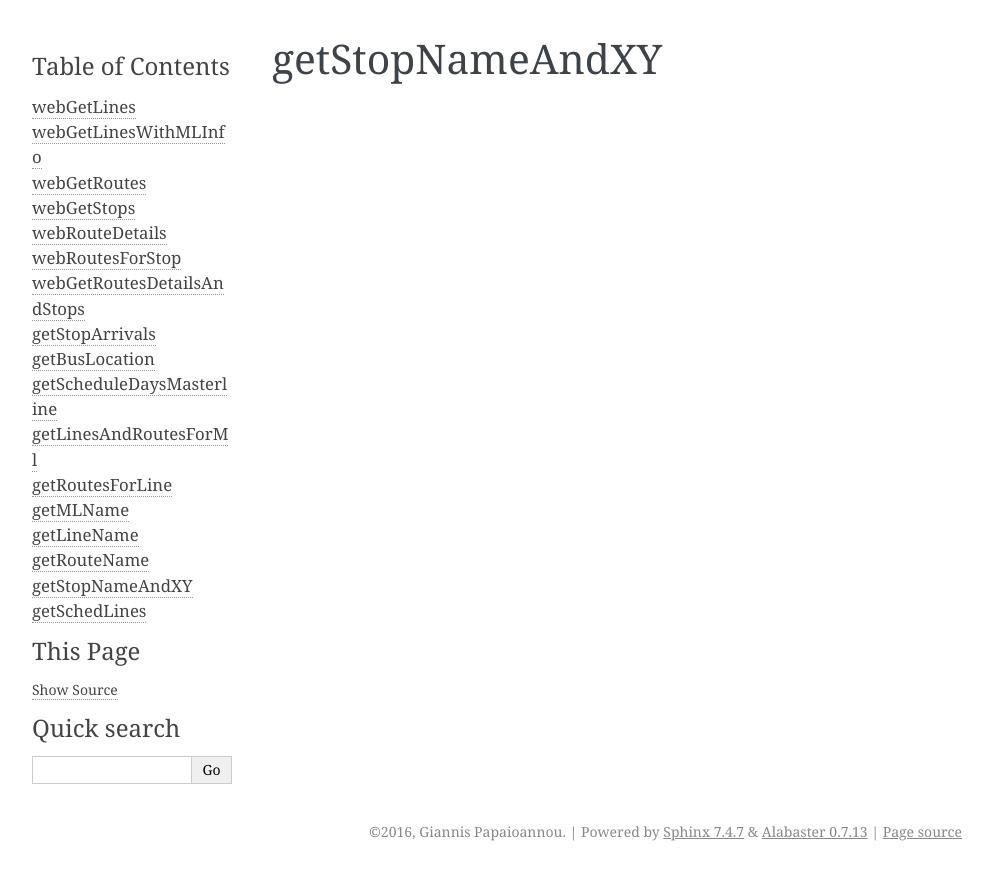
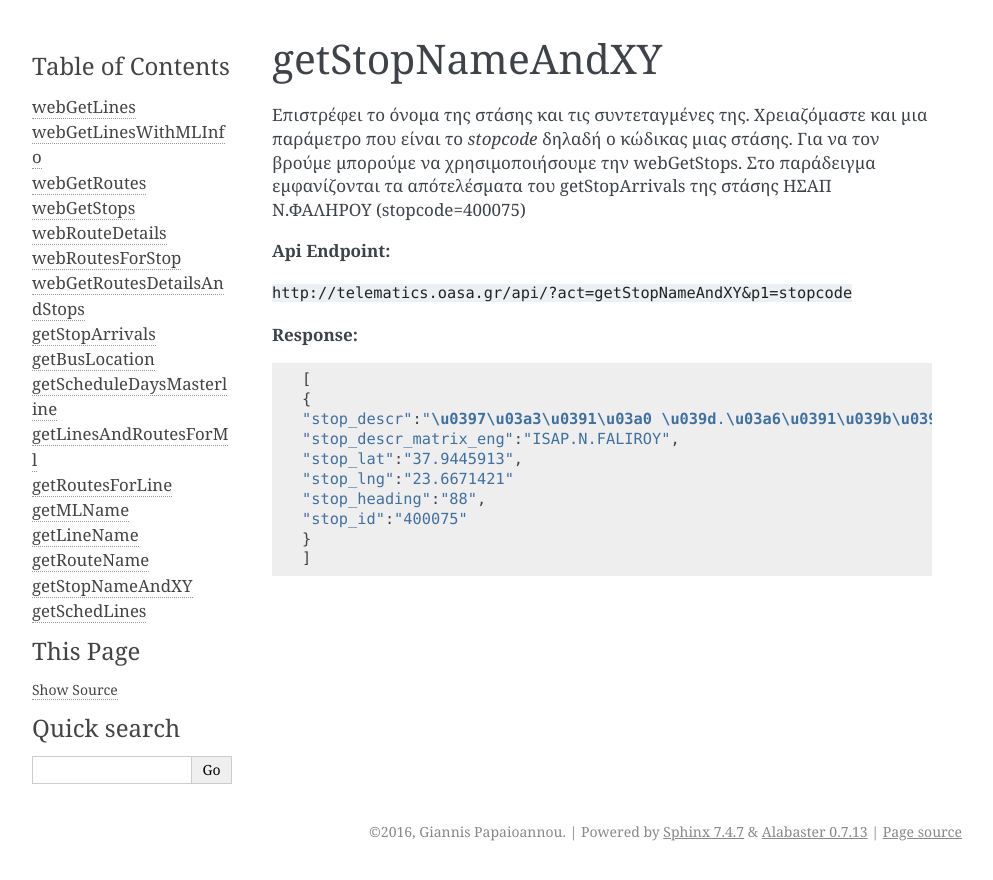
Before and after one commit to gph03n1x/OASA-Telematics-API-Documentation, a Sphinx documentation site: the page built from docs/source/getStopNameAndXY.rst, in a window 1280 px wide. Shown: the top 880 px of the page, without its empty margins (148-1141 px from the left). Built offline with Sphinx 7.4.7, drawn with Linux system fonts in a browser that asks for light colours.

Commit message:
Completed all the actions left. (getRouteName, getStopNameAndXY, getSchedLines)

```diff
--- a/docs/source/getStopNameAndXY.rst
+++ b/docs/source/getStopNameAndXY.rst
@@ -1,2 +1,26 @@
 getStopNameAndXY
 ================
+
+Επιστρέφει το όνομα της στάσης και τις συντεταγμένες της.
+Χρειαζόμαστε και μια παράμετρο που είναι το *stopcode* δηλαδή ο κώδικας μιας στάσης.
+Για να τον βρούμε μπορούμε να χρησιμοποιήσουμε την webGetStops.
+Στο παράδειγμα εμφανίζονται τα απότελέσματα του getStopArrivals της στάσης ΗΣΑΠ Ν.ΦΑΛΗΡΟΥ (stopcode=400075)
+
+**Api Endpoint:**
+
+``http://telematics.oasa.gr/api/?act=getStopNameAndXY&p1=stopcode``
+
+**Response:**
+
+.. code-block:: python
+
+   [
+   {
+   "stop_descr":"\u0397\u03a3\u0391\u03a0 \u039d.\u03a6\u0391\u039b\u0397\u03a1\u039f\u03a5",
+   "stop_descr_matrix_eng":"ISAP.N.FALIROY",
+   "stop_lat":"37.9445913",
+   "stop_lng":"23.6671421"
+   "stop_heading":"88",
+   "stop_id":"400075"
+   }
+   ]
--- a/docs/source/index.rst
+++ b/docs/source/index.rst
@@ -9,7 +9,7 @@ Welcome to OASA Telematics API's documentation!
 The api has the following form ::
    http://telematics.oasa.gr/api/?act=action&p1=parameter1&p2=parameter2
 
-Μέσα από το `script`_ το οποίο χρησιμοποιούν στο http://telematics.oasa.gr/
+Μέσα από το `script`_ (Script v0.1.1) το οποίο χρησιμοποιούν στο http://telematics.oasa.gr/
 τα requests που έχω τεκμηριώσει ως τώρα είναι **POST** requests τα οποία περνάνε
 τις παραμέτρους στο url .
 
```
Also changed, not shown: docs/source/getRouteName.rst (+18 -0 lines), docs/source/getSchedLines.rst (+16 -0 lines).
